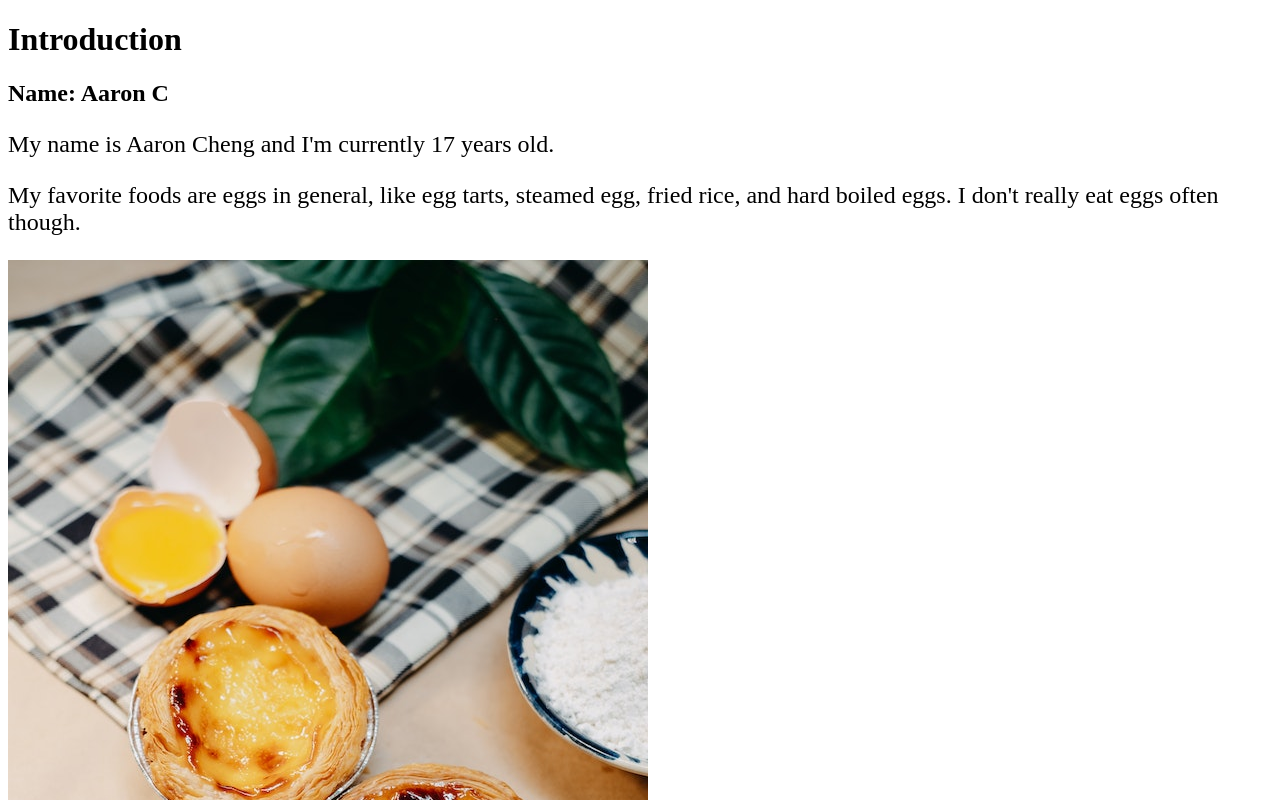
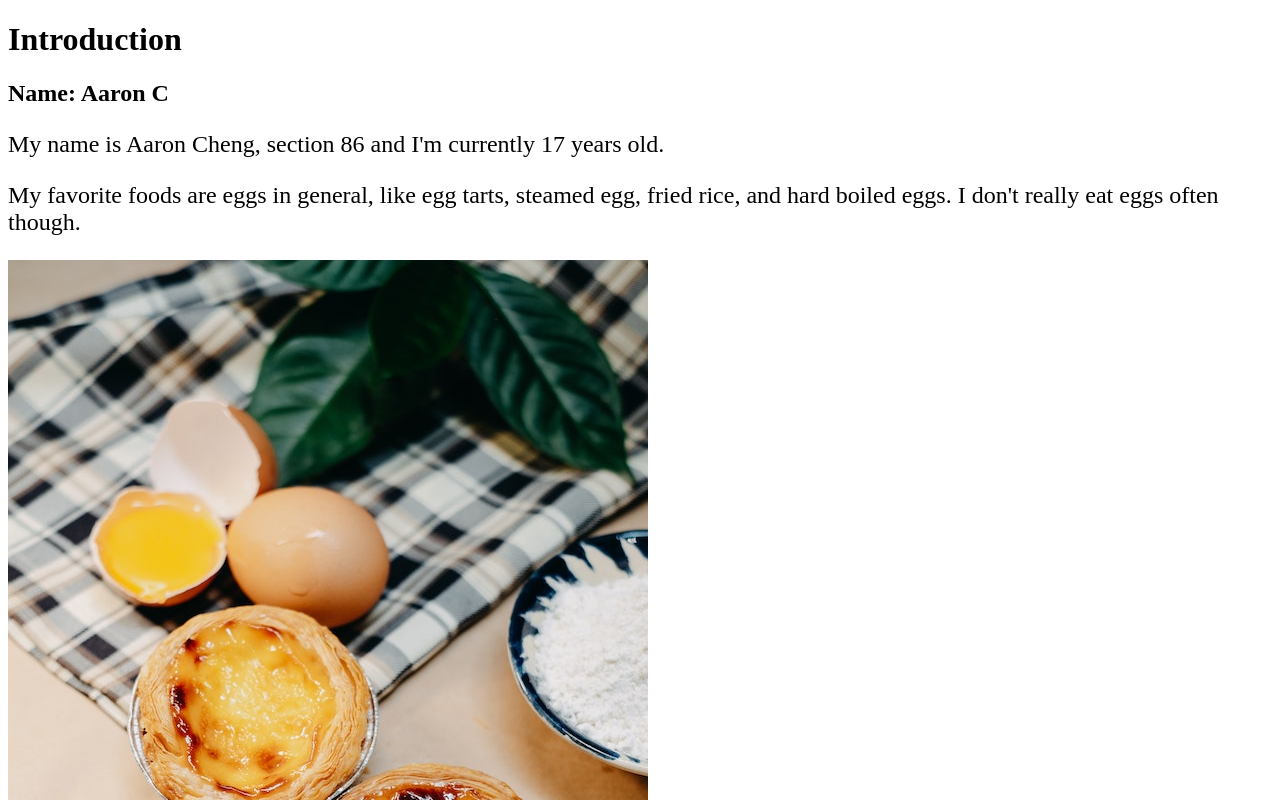
Before and after one commit to pinkissocool/IntroHTML_website, a plain HTML site: page IntroHTML_website-main/index.html in a window 1280 px wide. Shown: the top 800 px of the page. Drawn offline with Linux system fonts and the light colour scheme.

Commit message:
Update index.html

```diff
--- a/IntroHTML_website-main/index.html
+++ b/IntroHTML_website-main/index.html
@@ -19,7 +19,7 @@
     </div>
     <form></form>
 
-    <p class="larger">My name is Aaron Cheng and I'm currently 17 years old. </p>
+    <p class="larger">My name is Aaron Cheng, section 86 and I'm currently 17 years old. </p>
 
     <p class="larger">My favorite foods are eggs in general, like egg tarts, steamed egg, fried rice, and hard boiled eggs. I don't really eat eggs often though.</p>
 
```
